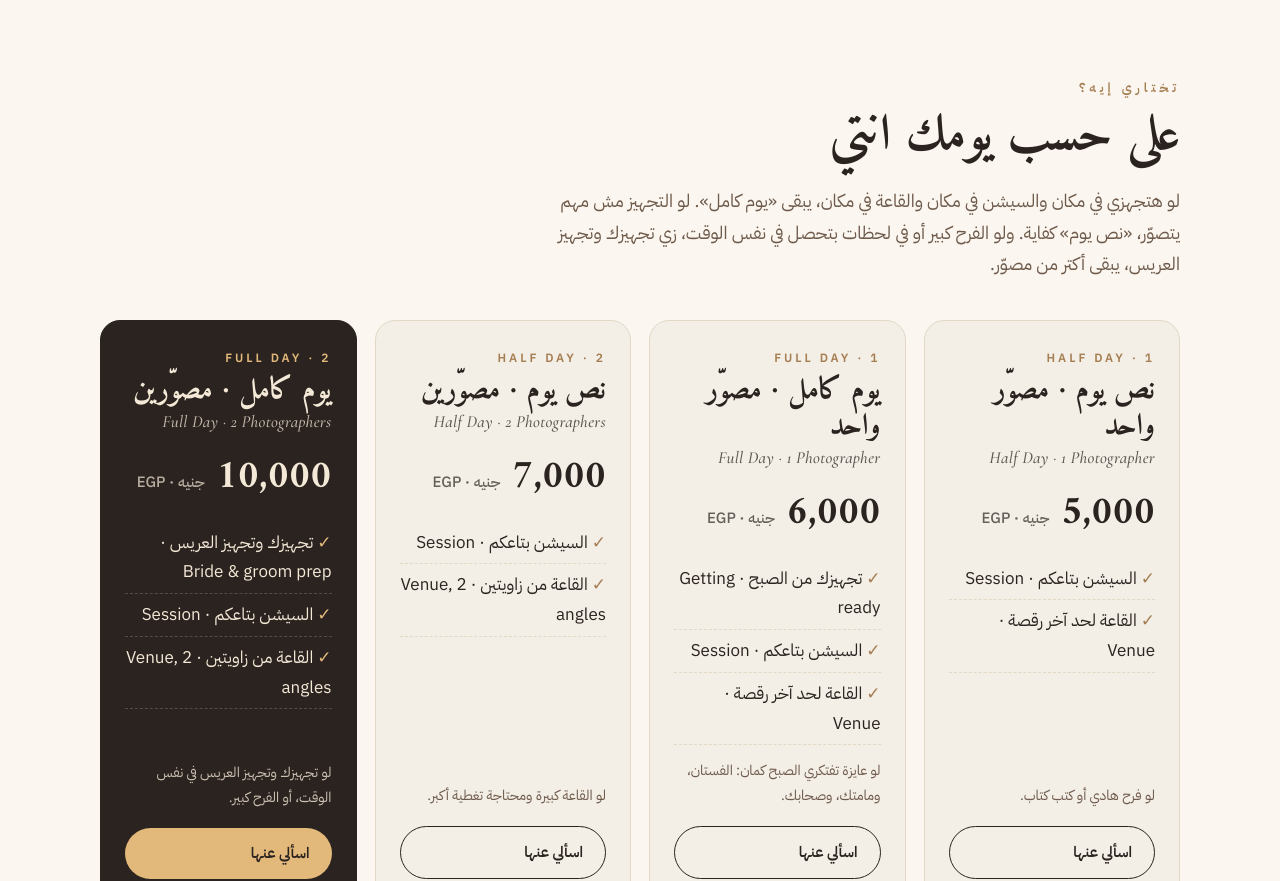
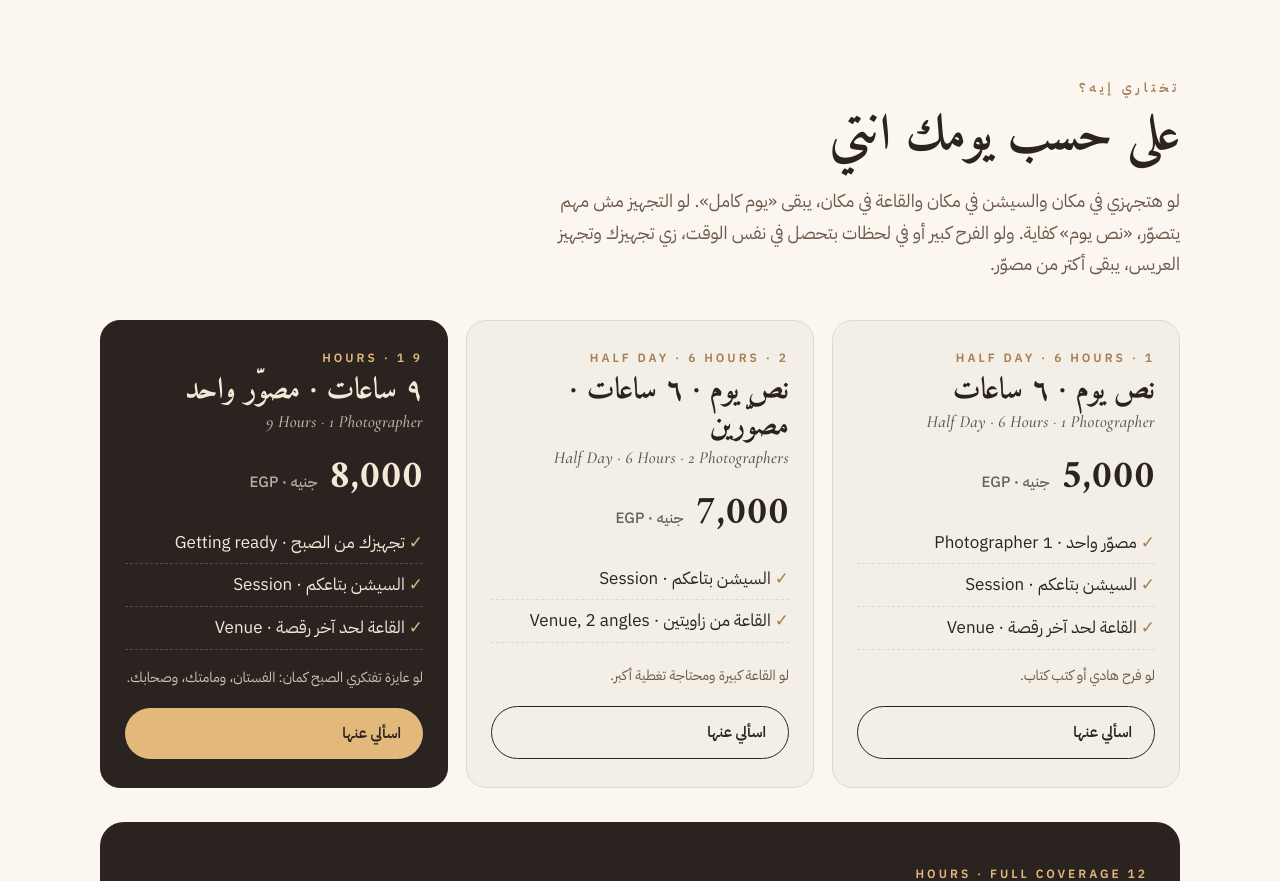
Before and after one commit to byrg1/re.artstudio, a plain HTML site: page packages.html in a window 1280 px wide. Shown: the part 71-952 px from the top of the page. Drawn offline with nearby package versions, Linux system fonts and the light colour scheme.

Commit message:
Add files via upload

```diff
--- a/packages.html
+++ b/packages.html
@@ -11,7 +11,7 @@
 <link rel="icon" href="assets/logo_brown.png">
 <link rel="preconnect" href="https://fonts.googleapis.com"><link rel="preconnect" href="https://fonts.gstatic.com" crossorigin>
 <link href="https://fonts.googleapis.com/css2?family=Amiri:wght@400;700&family=Cormorant+Garamond:ital,wght@1,500&family=IBM+Plex+Sans+Arabic:wght@400;500;600;700&display=swap" rel="stylesheet">
-<link rel="stylesheet" href="style.css?v=6">
+<link rel="stylesheet" href="style.css?v=7">
 </head>
 <body>
 
@@ -25,23 +25,19 @@
   <span class="kicker">تختاري إيه؟</span>
   <h2>على حسب يومك انتي</h2>
   <p class="lead">لو هتجهزي في مكان والسيشن في مكان والقاعة في مكان، يبقى «يوم كامل». لو التجهيز مش مهم يتصوّر، «نص يوم» كفاية. ولو الفرح كبير أو في لحظات بتحصل في نفس الوقت، زي تجهيزك وتجهيز العريس، يبقى أكتر من مصوّر.</p>
-  <div class="pk">
-    <div class="plan"><span class="tag">HALF DAY · 1</span><h3>نص يوم · مصوّر واحد</h3><span class="en">Half Day · 1 Photographer</span><div class="price">5,000 <small>جنيه · EGP</small></div>
-      <ul><li>السيشن بتاعكم · Session</li><li>القاعة لحد آخر رقصة · Venue</li></ul>
+  <div class="pk pk3">
+    <div class="plan"><span class="tag">HALF DAY · 6 HOURS · 1</span><h3>نص يوم · ٦ ساعات</h3><span class="en">Half Day · 6 Hours · 1 Photographer</span><div class="price">5,000 <small>جنيه · EGP</small></div>
+      <ul><li>مصوّر واحد · 1 Photographer</li><li>السيشن بتاعكم · Session</li><li>القاعة لحد آخر رقصة · Venue</li></ul>
       <p style="margin:-8px 0 18px;font-size:14px;color:var(--muted)">لو فرح هادي أو كتب كتاب.</p>
       <a class="btn ghost" href="https://wa.me/201024724578?text=%D8%B9%D8%A7%D9%88%D8%B2%D8%A9%20%D8%A3%D8%B9%D8%B1%D9%81%20%D8%A3%D9%83%D8%AA%D8%B1%20%D8%B9%D9%86%20Half%20Day%20%C2%B7%201%20Photographer">اسألي عنها</a></div>
-    <div class="plan"><span class="tag">FULL DAY · 1</span><h3>يوم كامل · مصوّر واحد</h3><span class="en">Full Day · 1 Photographer</span><div class="price">6,000 <small>جنيه · EGP</small></div>
-      <ul><li>تجهيزك من الصبح · Getting ready</li><li>السيشن بتاعكم · Session</li><li>القاعة لحد آخر رقصة · Venue</li></ul>
-      <p style="margin:-8px 0 18px;font-size:14px;color:var(--muted)">لو عايزة تفتكري الصبح كمان: الفستان، ومامتك، وصحابك.</p>
-      <a class="btn ghost" href="https://wa.me/201024724578?text=%D8%B9%D8%A7%D9%88%D8%B2%D8%A9%20%D8%A3%D8%B9%D8%B1%D9%81%20%D8%A3%D9%83%D8%AA%D8%B1%20%D8%B9%D9%86%20Full%20Day%20%C2%B7%201%20Photographer">اسألي عنها</a></div>
-    <div class="plan"><span class="tag">HALF DAY · 2</span><h3>نص يوم · مصوّرين</h3><span class="en">Half Day · 2 Photographers</span><div class="price">7,000 <small>جنيه · EGP</small></div>
+    <div class="plan"><span class="tag">HALF DAY · 6 HOURS · 2</span><h3>نص يوم · ٦ ساعات · مصوّرين</h3><span class="en">Half Day · 6 Hours · 2 Photographers</span><div class="price">7,000 <small>جنيه · EGP</small></div>
       <ul><li>السيشن بتاعكم · Session</li><li>القاعة من زاويتين · Venue, 2 angles</li></ul>
       <p style="margin:-8px 0 18px;font-size:14px;color:var(--muted)">لو القاعة كبيرة ومحتاجة تغطية أكبر.</p>
       <a class="btn ghost" href="https://wa.me/201024724578?text=%D8%B9%D8%A7%D9%88%D8%B2%D8%A9%20%D8%A3%D8%B9%D8%B1%D9%81%20%D8%A3%D9%83%D8%AA%D8%B1%20%D8%B9%D9%86%20Half%20Day%20%C2%B7%202%20Photographers">اسألي عنها</a></div>
-    <div class="plan hot"><span class="tag">FULL DAY · 2</span><h3>يوم كامل · مصوّرين</h3><span class="en">Full Day · 2 Photographers</span><div class="price">10,000 <small>جنيه · EGP</small></div>
-      <ul><li>تجهيزك وتجهيز العريس · Bride & groom prep</li><li>السيشن بتاعكم · Session</li><li>القاعة من زاويتين · Venue, 2 angles</li></ul>
-      <p style="margin:-8px 0 18px;font-size:14px;opacity:.8">لو تجهيزك وتجهيز العريس في نفس الوقت، أو الفرح كبير.</p>
-      <a class="btn gold" href="https://wa.me/201024724578?text=%D8%B9%D8%A7%D9%88%D8%B2%D8%A9%20%D8%A3%D8%B9%D8%B1%D9%81%20%D8%A3%D9%83%D8%AA%D8%B1%20%D8%B9%D9%86%20Full%20Day%20%C2%B7%202%20Photographers">اسألي عنها</a></div>
+    <div class="plan hot"><span class="tag">9 HOURS · 1</span><h3>٩ ساعات · مصوّر واحد</h3><span class="en">9 Hours · 1 Photographer</span><div class="price">8,000 <small>جنيه · EGP</small></div>
+      <ul><li>تجهيزك من الصبح · Getting ready</li><li>السيشن بتاعكم · Session</li><li>القاعة لحد آخر رقصة · Venue</li></ul>
+      <p style="margin:-8px 0 18px;font-size:14px;opacity:.8">لو عايزة تفتكري الصبح كمان: الفستان، ومامتك، وصحابك.</p>
+      <a class="btn gold" href="https://wa.me/201024724578?text=%D8%B9%D8%A7%D9%88%D8%B2%D8%A9%20%D8%A3%D8%B9%D8%B1%D9%81%20%D8%A3%D9%83%D8%AA%D8%B1%20%D8%B9%D9%86%209%20Hours%20%C2%B7%201%20Photographer">اسألي عنها</a></div>
   </div>
   <div class="tier12">
     <div class="tier12-head"><span class="tag">12 HOURS · FULL COVERAGE</span>
--- a/style.css
+++ b/style.css
@@ -155,3 +155,4 @@ footer .grow{flex:1}
 .tier12 .plan.hot li{border-color:var(--line)}
 @media(max-width:760px){.pk2{grid-template-columns:1fr}.tier12{padding:28px 20px}}
 .plan .en{display:block;font:italic 500 17px "Cormorant Garamond",serif;letter-spacing:.3px;opacity:.75;direction:ltr;text-align:right}
+.pk.pk3{grid-template-columns:repeat(3,1fr)}@media(max-width:860px){.pk.pk3{grid-template-columns:1fr}}
```
Also changed, not shown: book.html (+1 -1 lines), index.html (+1 -1 lines).
